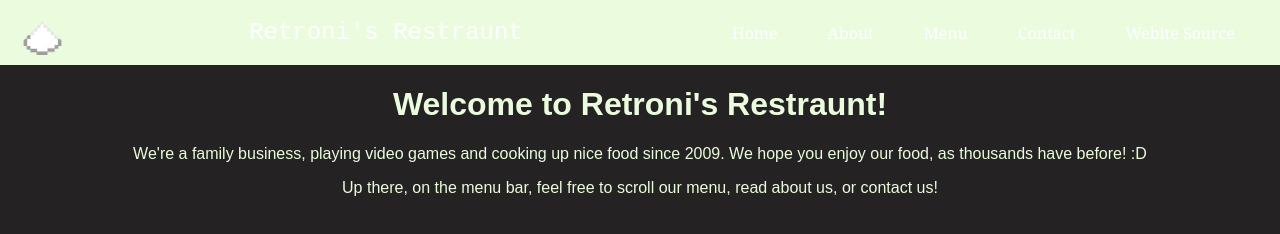
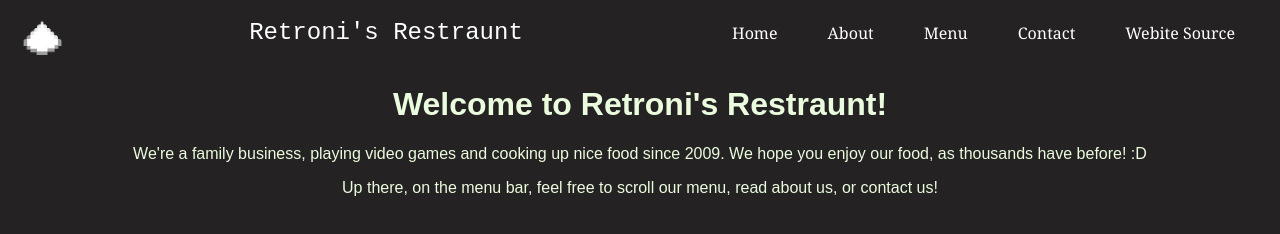
Before and after one commit to nilahreal/school-website, a plain HTML site: page index.html in a window 1280 px wide. Drawn offline with Linux system fonts and the light colour scheme.

Commit message:
i did the thing

```diff
--- a/styles.css
+++ b/styles.css
@@ -7,7 +7,7 @@ body {
 }
 
 .navbar {
-    background-color: #EAFBDE;
+    background-color: #242222;
     color: white;
     display: flex;
     justify-content: space-between;
```
